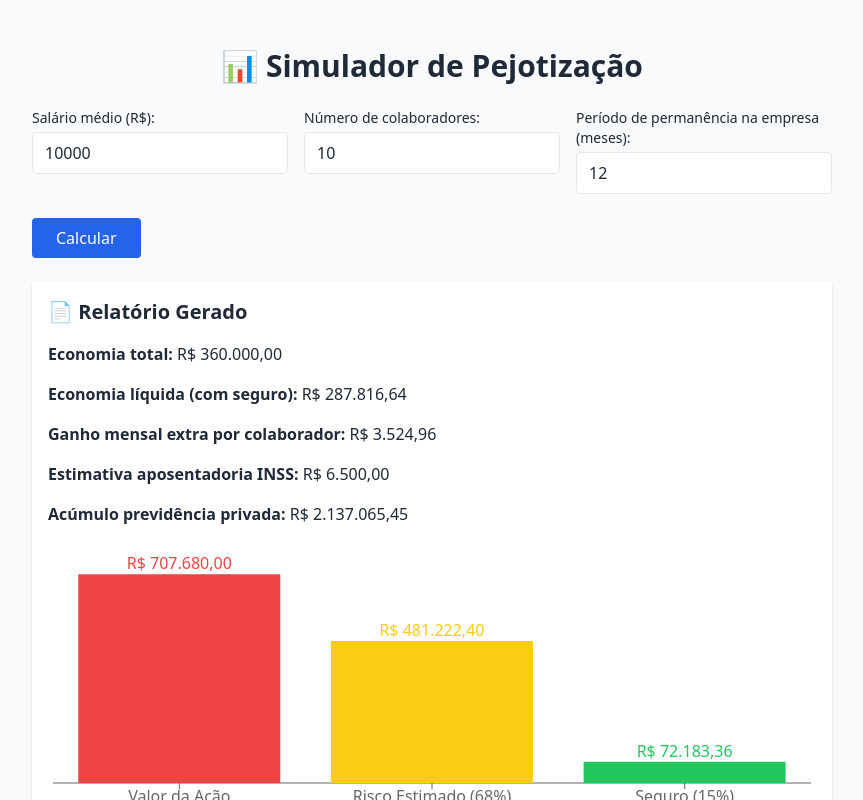
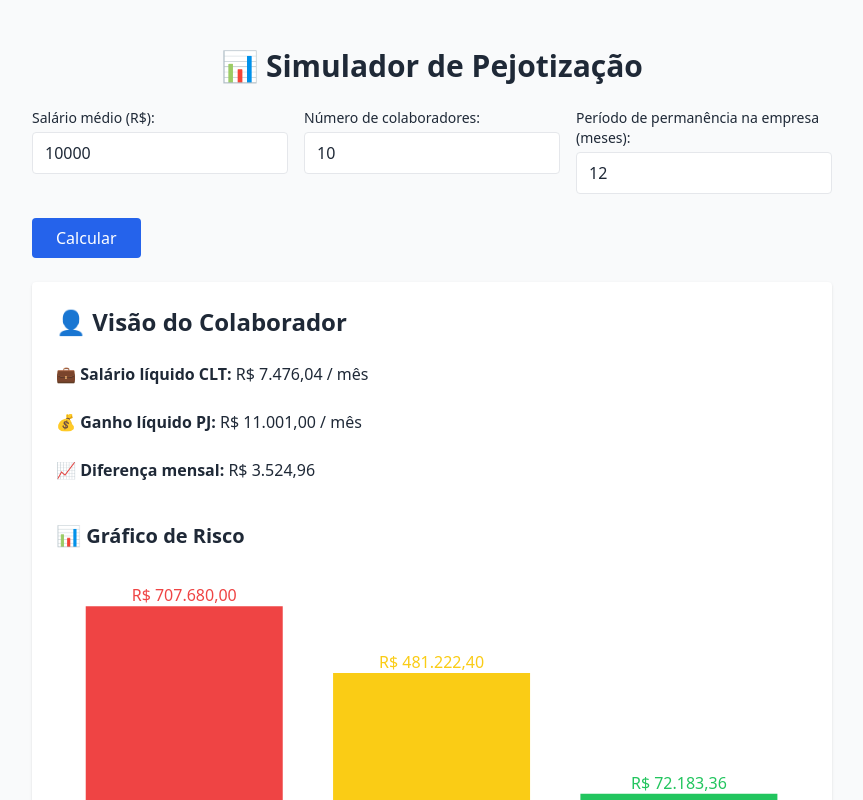
Before and after one commit to gmunareto/simulador-pejotizacao, a React (Vite) app: page / in a window 1280 px wide. Both pictures are taken after a click on the button "Calcular". Shown: the top 800 px of the page, without its empty margins (208-1071 px from the left). Built offline with nearby package versions, Linux system fonts and the light colour scheme.

Commit message:
Update SimuladorPejotizacao.jsx

```diff
--- a/src/SimuladorPejotizacao.jsx
+++ b/src/SimuladorPejotizacao.jsx
@@ -106,14 +106,14 @@ export default function SimuladorPejotizacao() {
 
       {resultado && (
         <>
-          <div ref={pdfRef} className="mt-6 bg-white p-4 rounded shadow space-y-4">
-            <h2 className="text-xl font-semibold">📄 Relatório Gerado</h2>
-            <p><strong>Economia total:</strong> {f(resultado.economiaTotal)}</p>
-            <p><strong>Economia líquida (com seguro):</strong> {f(resultado.economiaLiquida)}</p>
-            <p><strong>Ganho mensal extra por colaborador:</strong> {f(resultado.ganhoMensalExtra)}</p>
-            <p><strong>Estimativa aposentadoria INSS:</strong> {f(resultado.estimativaAposentadoriaINSS)}</p>
-            <p><strong>Acúmulo previdência privada:</strong> {f(resultado.acumuladoPrivado)}</p>
+          <div ref={pdfRef} className="mt-8 bg-white p-6 rounded shadow space-y-6">
 
+            <h2 className="text-2xl font-bold">👤 Visão do Colaborador</h2>
+            <p><strong>💼 Salário líquido CLT:</strong> {f(resultado.salarioLiquidoCLT)} / mês</p>
+            <p><strong>💰 Ganho líquido PJ:</strong> {f(resultado.ganhoPJMensal)} / mês</p>
+            <p><strong>📈 Diferença mensal:</strong> {f(resultado.ganhoMensalExtra)}</p>
+
+            <h3 className="text-xl font-semibold pt-4">📊 Gráfico de Risco</h3>
             <ResponsiveContainer width="100%" height={300}>
               <BarChart data={dadosGrafico}>
                 <XAxis dataKey="name" />
@@ -127,6 +127,13 @@ export default function SimuladorPejotizacao() {
                 </Bar>
               </BarChart>
             </ResponsiveContainer>
+
+            <h3 className="text-xl font-semibold pt-4">📘 Comparativo de Aposentadoria</h3>
+            <p><strong>Contribuição mensal INSS:</strong> {f(resultado.contribuicaoINSSMensal)}</p>
+            <p><strong>Total INSS (35 anos):</strong> {f(resultado.totalINSS)}</p>
+            <p><strong>Estimativa de aposentadoria via INSS:</strong> {f(resultado.estimativaAposentadoriaINSS)}</p>
+            <p><strong>Acúmulo estimado Previdência Privada:</strong> {f(resultado.acumuladoPrivado)}</p>
+
           </div>
 
           <div className="text-center">
```
